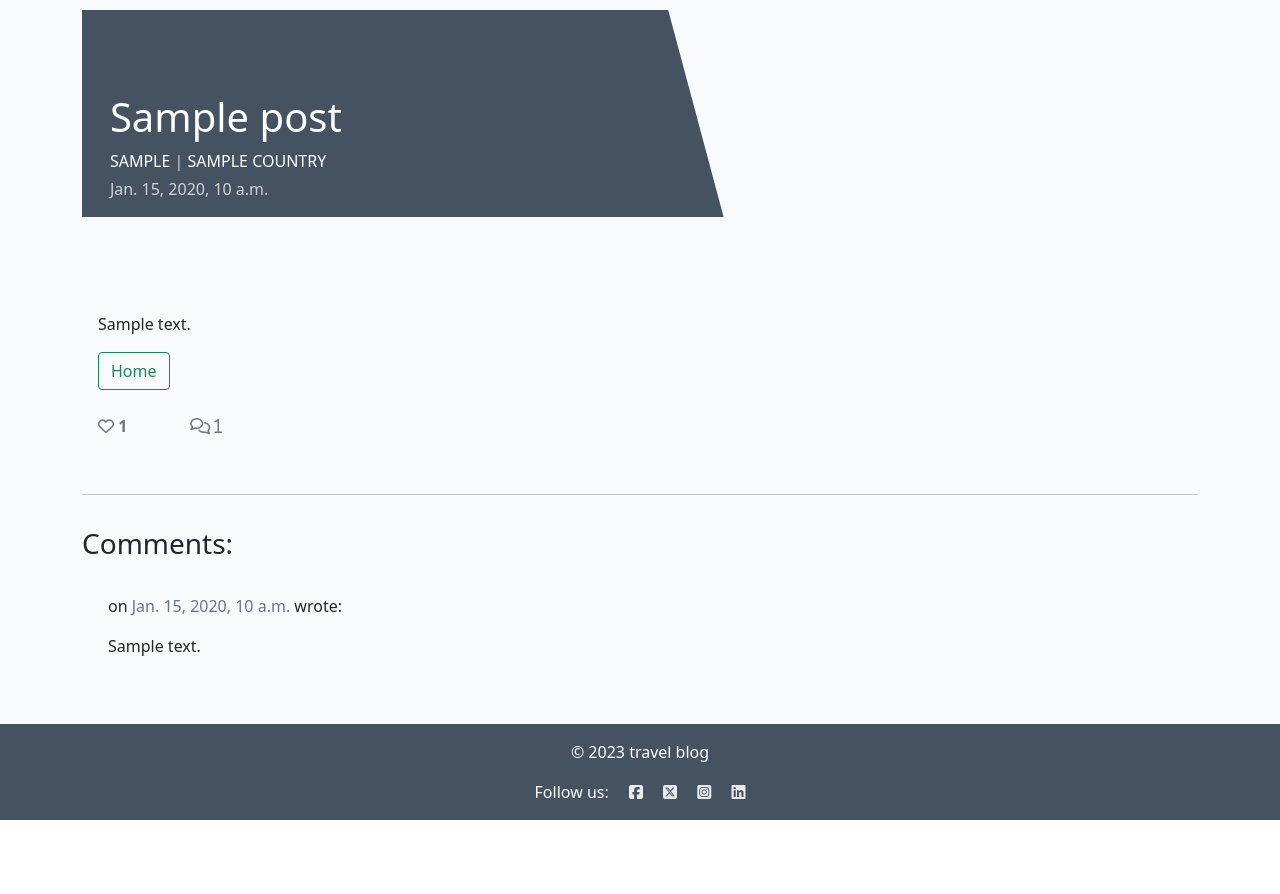
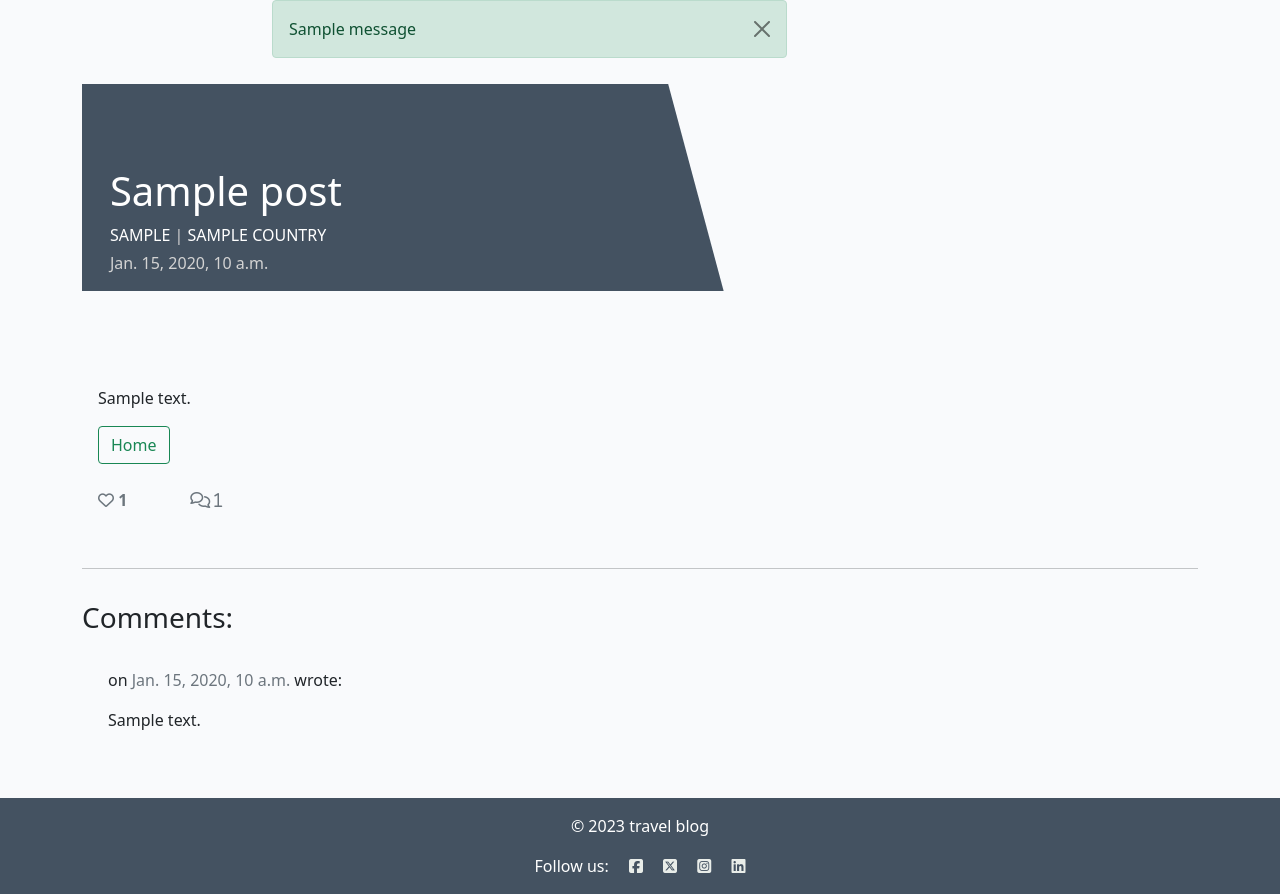
Before and after one commit to gennadiy-gaysha/portfolio_project_4, a Django app: a page that uses templates/base.html in a window 1280 px wide. Shown: the part 60-954 px from the top of the page. Before the commit the page ends 880 px from the top, so only its background shows below. Run offline with Django 3.2, Linux system fonts and the light colour scheme; tables that the repository leaves empty hold one stand-in row (values such as "Sample post"); one stand-in notice (Sample message) is shown; some libraries are stand-ins or nearby versions.

Commit message:
feat: set up project for displaying flash messages

```diff
--- a/blog/templates/blog/post_details.html
+++ b/blog/templates/blog/post_details.html
@@ -61,9 +61,9 @@
                             <form class="d-inline" action="{% url 'post-like' post.slug %}" method="POST">
                                 {% csrf_token %}
                                 {% if liked %}
-                                <button type="submit" name="blogpost_id" value="{{post.slug}}" class="btn-like"><i class="fas fa-heart"></i></button>
+                                <button type="submit" name="blogpost_id" value="{{post.slug}}" class="btn-like text-secondary"><i class="fas fa-heart post-list-title"></i></button>
                                 {% else %}
-                                <button type="submit" name="blogpost_id" value="{{post.slug}}" class="btn-like"><i class="far fa-heart"></i></button>
+                                <button type="submit" name="blogpost_id" value="{{post.slug}}" class="btn-like text-secondary"><i class="far fa-heart post-list-title"></i></button>
                                 {% endif %}
                             </form>
                             {% else %}
--- a/templates/base.html
+++ b/templates/base.html
@@ -140,10 +140,22 @@
                        name="searched-country">
                 <button class="btn btn-outline-success" type="submit">Search</button>
             </form>
-
         </div>
     </div>
 </nav>
+
+<div class="container">
+    <div class="row">
+        <div class="col-md-8 offset-md-2">
+            {% for message in messages %}
+            <div class="alert-dismissible fade show alert {{message.tags}}" role="alert" id="msg">
+                {{ message | safe }}
+                <button type="button" class="btn-close" data-bs-dismiss="alert" aria-label="Close"></button>
+            </div>
+            {% endfor %}
+        </div>
+    </div>
+</div>
 
 <main class="flex-shrink-0 main-bg">
     {% block content %}
```
Also changed, not shown: travelblog/settings.py (+9 -0 lines).
